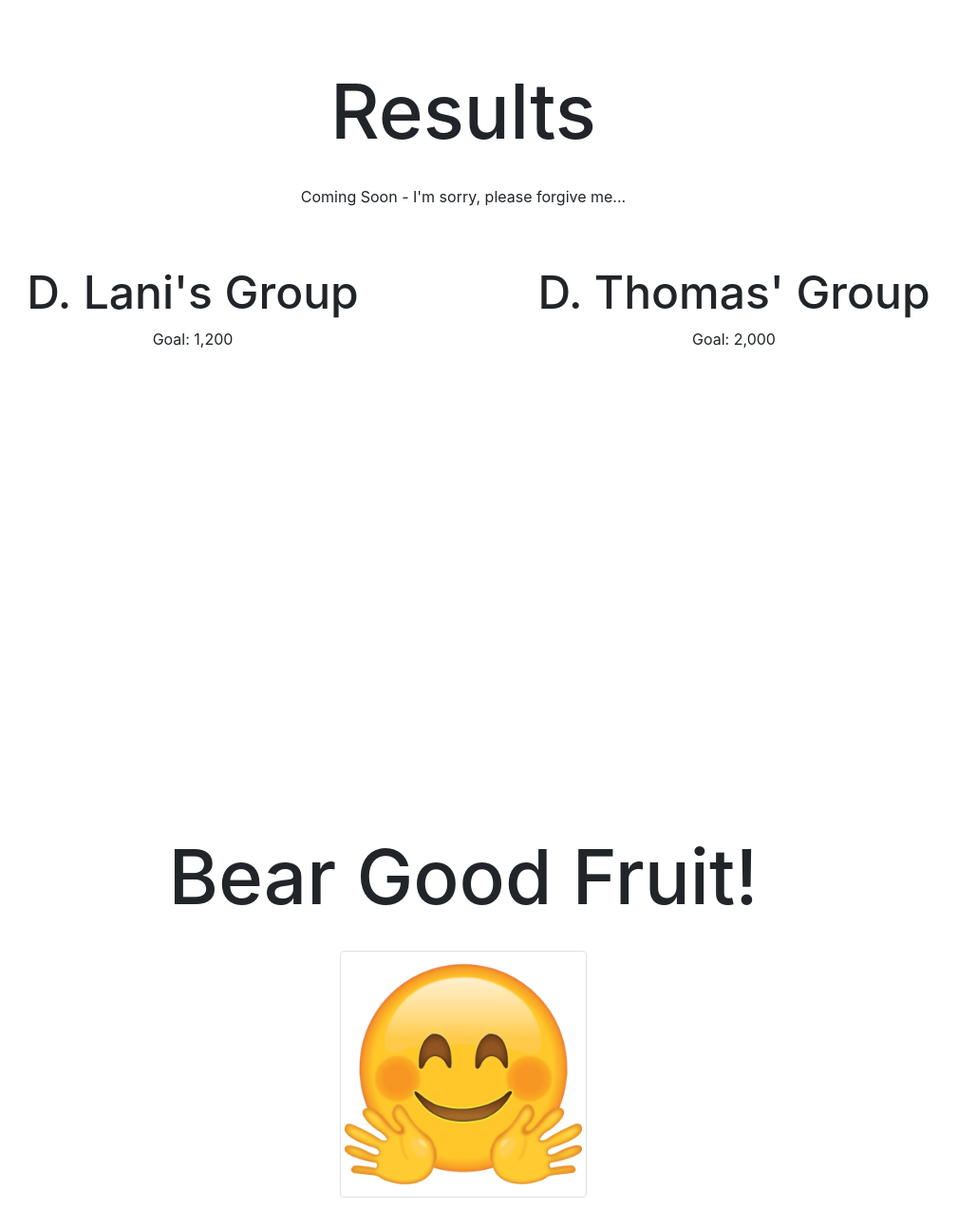
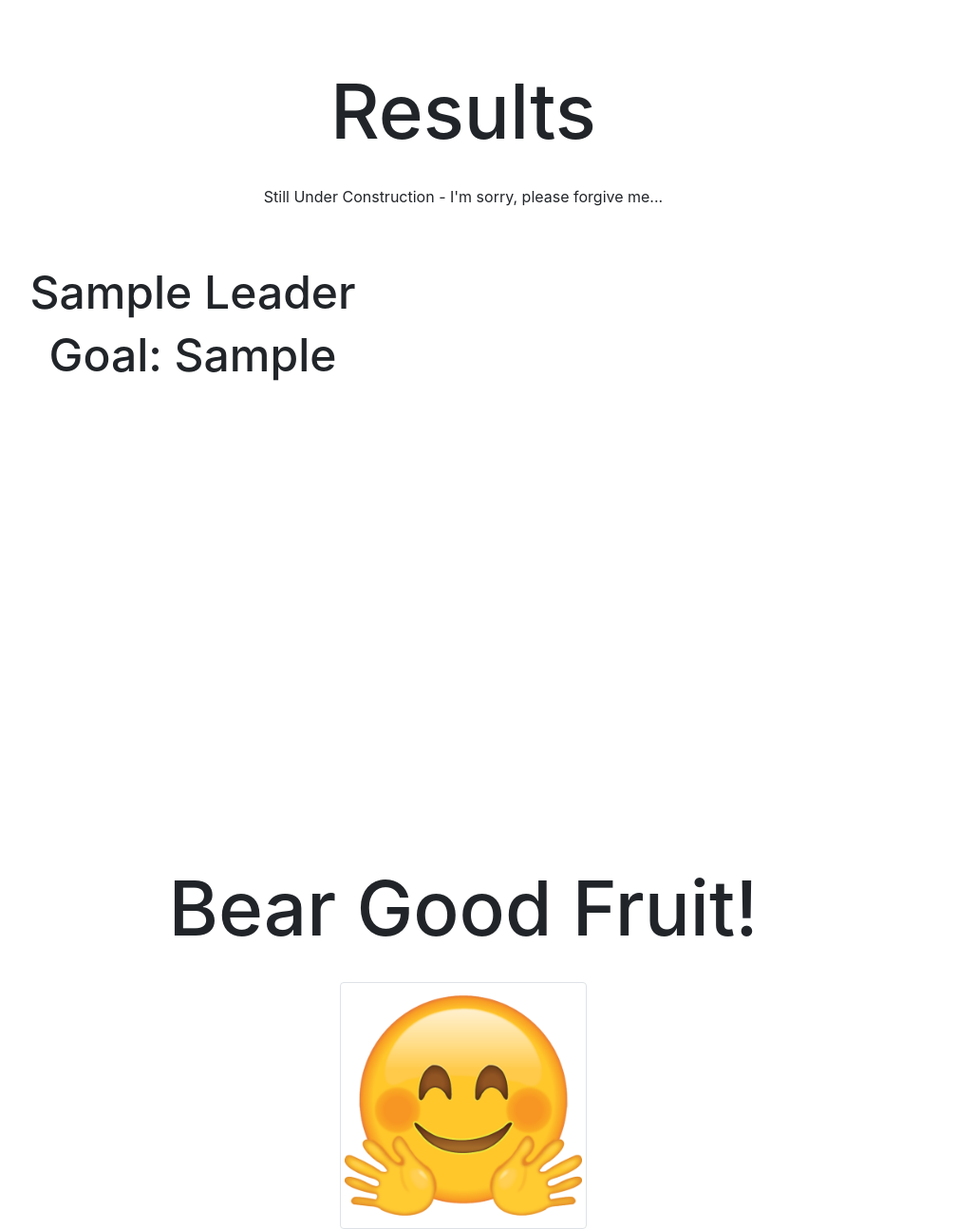
Before and after one commit to Osimba/azfestival, a PHP site: page /azfestival/ in a window 1280 px wide. Shown: the part 674-1968 px from the top of the page at 95% size, without its empty margins (152-1161 px from the left). Before the commit the page ends 1935 px from the top, so only its background shows below. Run offline with PHP 8.4, Linux system fonts and the light colour scheme; tables that the repository leaves empty or names only in its code hold one stand-in row (values such as "Sample post"); some libraries are stand-ins or nearby versions.

Commit message:
added code to display all groups on home page.

```diff
--- a/css/style.css
+++ b/css/style.css
@@ -39,6 +39,7 @@ main h1 {
 
 main h2 {
 	font-size: 48px;
+	text-transform: capitalize;
 }
 
 
--- a/includes/Leader.class.php
+++ b/includes/Leader.class.php
@@ -1,6 +1,35 @@
 <?php
 
 class Leader extends Dbh {
+
+	public function getAllLeadersInfo() {
+
+		$conn = $this->connect();
+		$leaderRow = array();
+
+		try {
+
+			$stmt = $conn->prepare("SELECT name, title, goal FROM leader");
+			$stmt->execute();
+
+			$i = 0;
+
+			while($row = $stmt->fetch()) {
+
+				$leaderRow[$i]['name'] = $row['name'];
+				$leaderRow[$i]['title'] = $row['title'];
+				$leaderRow[$i]['goal'] = $row['goal'];
+
+				$i++;
+			}
+
+			return $leaderRow;
+
+		} catch (Exception $e) {
+			echo $e->getMessage();
+		}
+
+	}
 
 	public function getGroupTitle($name) {
 
--- a/views/v_home.php
+++ b/views/v_home.php
@@ -1,4 +1,7 @@
-<?php include("views/headers/header.php") ?>
+<?php
+	include("views/headers/header.php");
+	$leaderArray = $Leader->getAllLeadersInfo();
+?>
 
 <div class="banner">
 		<div class="overlay">
@@ -24,24 +27,19 @@
 
 	<main id="church-stats" class="container text-center">
 		<h1>Results</h1>
-		<p>Coming Soon - I'm sorry, please forgive me...</p>
+		<p>Still Under Construction - I'm sorry, please forgive me...</p>
 
 		<div class="row">
 
-			<div class="col-md-6">
-				<h2>D. Lani's Group</h2>
-				<p>Goal: 1,200</p>
+			<?php foreach($leaderArray as $leaderInfo) { ?>
 
-				<div class="zion-stats" id="lani-group-stats"></div>
+				<div class="col-md-6">
+					<h2><?= $leaderInfo['title'] ?></h2>
+					<h2>Goal: <?= $leaderInfo['goal']?></h2>
 
-			</div>
-
-			<div class="col-md-6">
-				<h2>D. Thomas' Group</h2>
-				<p>Goal: 2,000</p>
-
-				<div class="zion-stats" id="thomas-group-stats"></div>
-			</div>
+					<div class="zion-stats" id="<?= $leaderInfo['name'] ?>-group-stats"></div>
+				</div>
+			<?php } ?>
 
 		</div>
 
```
